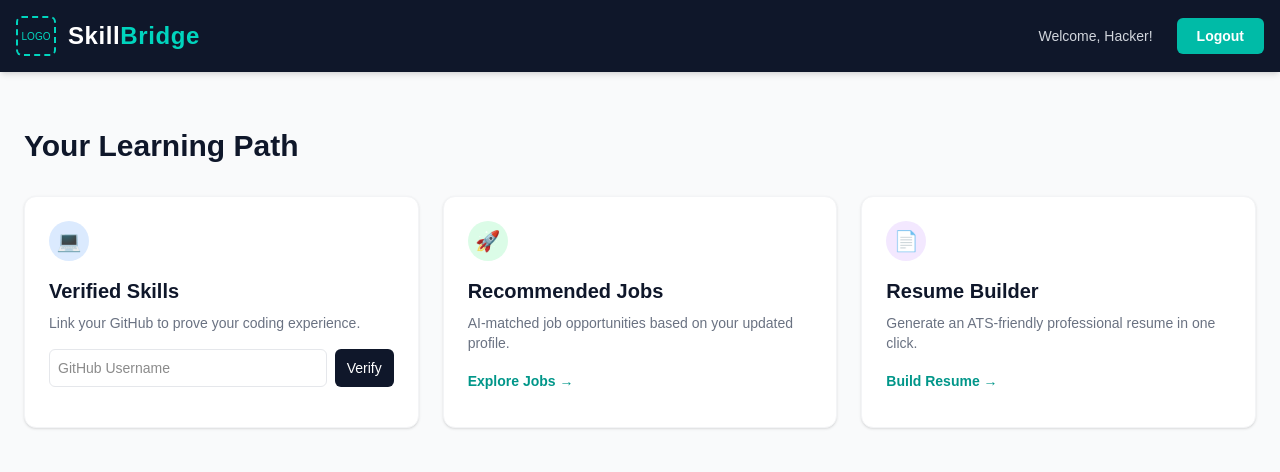
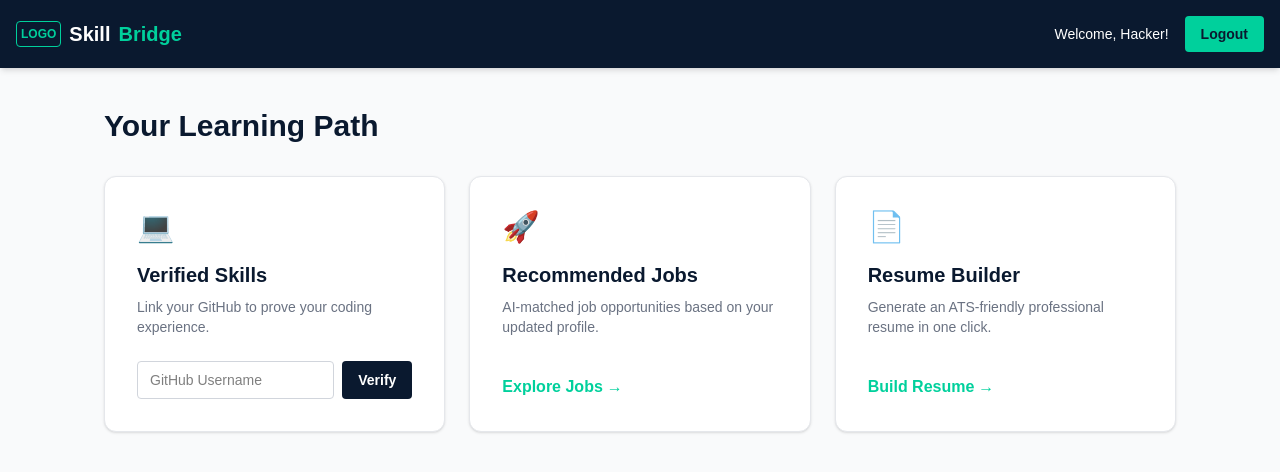
Before and after one commit to rupaniali/skillbridge-hackathon, a Next.js app: page /dashboard in a window 1280 px wide. Shown: the top 472 px of the page. Built offline with nearby package versions, Linux system fonts and the light colour scheme.

Commit message:
Added GitHub verification feature to Dashboard

```diff
--- a/app/dashboard/page.tsx
+++ b/app/dashboard/page.tsx
@@ -1,129 +1,101 @@
 "use client";
 
-import { useState } from 'react';
-import { useRouter } from 'next/navigation';
-import { supabase } from '../supabase';
+import Link from "next/link";
+import { useState } from "react";
 
-export default function Dashboard() {
-  const router = useRouter();
+export default function DashboardPage() {
+  // GitHub verification ke liye states
+  const [githubUser, setGithubUser] = useState("");
+  const [isVerified, setIsVerified] = useState(false);
 
-  // GitHub API ke states
-  const [githubUser, setGithubUser] = useState("");
-  const [githubData, setGithubData] = useState<any>(null);
-  const [loading, setLoading] = useState(false);
-  const [error, setError] = useState("");
-
-  const handleLogout = async () => {
-    await supabase.auth.signOut();
-    router.push('/login');
-  };
-
-  // Live GitHub Data Fetch karne ka function
-  const fetchGithubStats = async () => {
-    if (!githubUser) return;
-    setLoading(true);
-    setError("");
-    setGithubData(null);
-
-    try {
-      const res = await fetch(`https://api.github.com/users/${githubUser}`);
-      if (!res.ok) throw new Error("User not found!");
-      const data = await res.json();
-      setGithubData(data);
-    } catch (err: any) {
-      setError(err.message);
-    } finally {
-      setLoading(false);
+  const handleVerify = () => {
+    if (githubUser.trim() !== "") {
+      // Demo ke liye hum isko instantly verify kar rahe hain
+      setIsVerified(true);
     }
   };
 
   return (
     <div className="min-h-screen bg-gray-50">
-      {/* Navigation Bar */}
-      <nav className="bg-[#0f172a] text-white p-4 shadow-md">
-        <div className="max-w-7xl mx-auto flex justify-between items-center">
-          <div className="flex items-center space-x-3">
-            <div className="w-10 h-10 border-2 border-dashed border-teal-400 rounded-md flex items-center justify-center text-[10px] text-teal-400">
-              LOGO
+
+      {/* Header / Navbar */}
+      <nav className="bg-[#0A192F] text-white p-4 flex justify-between items-center shadow-md">
+        <div className="text-xl font-bold flex items-center gap-2">
+          <span className="border border-[#00d09c] p-1 rounded text-[#00d09c] text-xs">LOGO</span>
+          Skill<span className="text-[#00d09c]">Bridge</span>
         </div>
-            <span className="text-2xl font-bold tracking-wide">
-              <span className="text-white">Skill</span>
-              <span className="text-teal-400">Bridge</span>
-            </span>
-          </div>
-          <div className="flex items-center space-x-6">
-            <span className="text-sm text-gray-300 hidden md:block">Welcome, Hacker!</span>
-            <button
-              onClick={handleLogout}
-              className="bg-teal-500 hover:bg-teal-600 text-white px-5 py-2 rounded-md text-sm font-semibold transition-all"
-            >
+        <div className="flex items-center gap-4">
+          <span className="text-sm hidden sm:block">Welcome, Hacker!</span>
+          <button className="bg-[#00d09c] text-[#0A192F] px-4 py-2 rounded font-bold text-sm hover:bg-teal-400 transition">
             Logout
           </button>
         </div>
-        </div>
       </nav>
 
-      {/* Main Dashboard Area */}
-      <main className="max-w-7xl mx-auto p-6 mt-8">
-        <h1 className="text-3xl font-bold text-[#0f172a] mb-8">Your Learning Path</h1>
+      {/* Main Content */}
+      <main className="max-w-6xl mx-auto p-6 md:p-10">
+        <h1 className="text-3xl font-bold text-[#0A192F] mb-8">Your Learning Path</h1>
 
         <div className="grid grid-cols-1 md:grid-cols-3 gap-6">
 
-          {/* 🌟 UPGRADED CARD 1: GitHub API Integration */}
-          <div className="bg-white p-6 rounded-xl shadow-sm border border-gray-100 hover:shadow-md transition-shadow flex flex-col">
-            <div className="w-10 h-10 bg-blue-100 rounded-full flex items-center justify-center mb-4 text-blue-600 text-xl">💻</div>
-            <h2 className="text-xl font-bold text-[#0f172a] mb-2">Verified Skills</h2>
-            <p className="text-gray-500 text-sm mb-4">Link your GitHub to prove your coding experience.</p>
+          {/* Card 1: Verified Skills */}
+          <div className="bg-white p-8 rounded-xl shadow-sm border border-gray-200 hover:shadow-md transition flex flex-col">
+            <div className="text-3xl mb-4">💻</div>
+            <h2 className="text-xl font-bold text-[#0A192F] mb-2">Verified Skills</h2>
+            <p className="text-gray-500 text-sm mb-6">Link your GitHub to prove your coding experience.</p>
 
-            {/* Input & Button */}
-            <div className="flex space-x-2 mb-4">
+            {/* Conditional Rendering: Agar verify nahi hua toh Input dikhao, warna Success badge */}
+            {!isVerified ? (
+              <div className="flex flex-col sm:flex-row gap-2 mt-auto">
                 <input
                   type="text"
                   placeholder="GitHub Username"
-                className="w-full text-sm p-2 border border-gray-200 rounded-md focus:outline-none focus:border-teal-500"
                   value={githubUser}
                   onChange={(e) => setGithubUser(e.target.value)}
+                  className="border border-gray-300 rounded px-3 py-2 w-full text-sm text-black focus:outline-none focus:border-[#00d09c]"
                 />
                 <button
-                onClick={fetchGithubStats}
-                className="bg-[#0f172a] text-white px-3 py-2 rounded-md text-sm hover:bg-gray-800 transition-all"
+                  onClick={handleVerify}
+                  className="bg-[#0A192F] text-white px-4 py-2 rounded text-sm font-semibold hover:bg-gray-800 transition"
                 >
-                {loading ? "..." : "Verify"}
+                  Verify
                 </button>
               </div>
-
-            {/* Error Message */}
-            {error && <p className="text-red-500 text-xs mb-2">{error}</p>}
-
-            {/* Live Data Display (Jab data aa jaye tab dikhega) */}
-            {githubData && (
-              <div className="mt-2 p-3 bg-gray-50 border border-gray-100 rounded-lg flex items-center space-x-4">
-                <img src={githubData.avatar_url} alt="Profile" className="w-12 h-12 rounded-full border-2 border-teal-400" />
-                <div>
-                  <h3 className="text-sm font-bold text-[#0f172a]">{githubData.name || githubData.login}</h3>
-                  <div className="flex space-x-3 mt-1">
-                    <span className="text-xs text-gray-600 font-medium">📦 {githubData.public_repos} Repos</span>
-                    <span className="text-xs text-gray-600 font-medium">👥 {githubData.followers} Followers</span>
-                  </div>
-                </div>
+            ) : (
+              <div className="mt-auto bg-green-50 border border-green-200 text-green-700 px-4 py-3 rounded-md flex items-center justify-between">
+                <span className="font-semibold text-sm">✅ {githubUser} Linked</span>
+                <button
+                  onClick={() => setIsVerified(false)}
+                  className="text-xs text-gray-500 hover:text-black underline"
+                >
+                  Change
+                </button>
               </div>
             )}
           </div>
 
           {/* Card 2: Recommended Jobs */}
-          <div className="bg-white p-6 rounded-xl shadow-sm border border-gray-100 hover:shadow-md transition-shadow">
-            <div className="w-10 h-10 bg-green-100 rounded-full flex items-center justify-center mb-4 text-green-600 text-xl">🚀</div>
-            <h2 className="text-xl font-bold text-[#0f172a] mb-2">Recommended Jobs</h2>
-            <p className="text-gray-500 text-sm mb-4">AI-matched job opportunities based on your updated profile.</p>
-            <button className="text-teal-600 font-bold text-sm hover:underline">Explore Jobs &rarr;</button>
+          <div className="bg-white p-8 rounded-xl shadow-sm border border-gray-200 hover:shadow-md transition flex flex-col">
+            <div className="text-3xl mb-4">🚀</div>
+            <h2 className="text-xl font-bold text-[#0A192F] mb-2">Recommended Jobs</h2>
+            <p className="text-gray-500 text-sm mb-8">AI-matched job opportunities based on your updated profile.</p>
+            <div className="mt-auto">
+              <Link href="/jobs" className="text-[#00d09c] font-bold hover:underline cursor-pointer flex items-center gap-1">
+                Explore Jobs <span>→</span>
+              </Link>
+            </div>
           </div>
 
           {/* Card 3: Resume Builder */}
-          <div className="bg-white p-6 rounded-xl shadow-sm border border-gray-100 hover:shadow-md transition-shadow">
-            <div className="w-10 h-10 bg-purple-100 rounded-full flex items-center justify-center mb-4 text-purple-600 text-xl">📄</div>
-            <h2 className="text-xl font-bold text-[#0f172a] mb-2">Resume Builder</h2>
-            <p className="text-gray-500 text-sm mb-4">Generate an ATS-friendly professional resume in one click.</p>
-            <button className="text-teal-600 font-bold text-sm hover:underline">Build Resume &rarr;</button>
+          <div className="bg-white p-8 rounded-xl shadow-sm border border-gray-200 hover:shadow-md transition flex flex-col">
+            <div className="text-3xl mb-4">📄</div>
+            <h2 className="text-xl font-bold text-[#0A192F] mb-2">Resume Builder</h2>
+            <p className="text-gray-500 text-sm mb-8">Generate an ATS-friendly professional resume in one click.</p>
+            <div className="mt-auto">
+              <Link href="/resume" className="text-[#00d09c] font-bold hover:underline cursor-pointer flex items-center gap-1">
+                Build Resume <span>→</span>
+              </Link>
+            </div>
           </div>
 
         </div>
```
Lines whose indentation alone changed are shown as unchanged.
